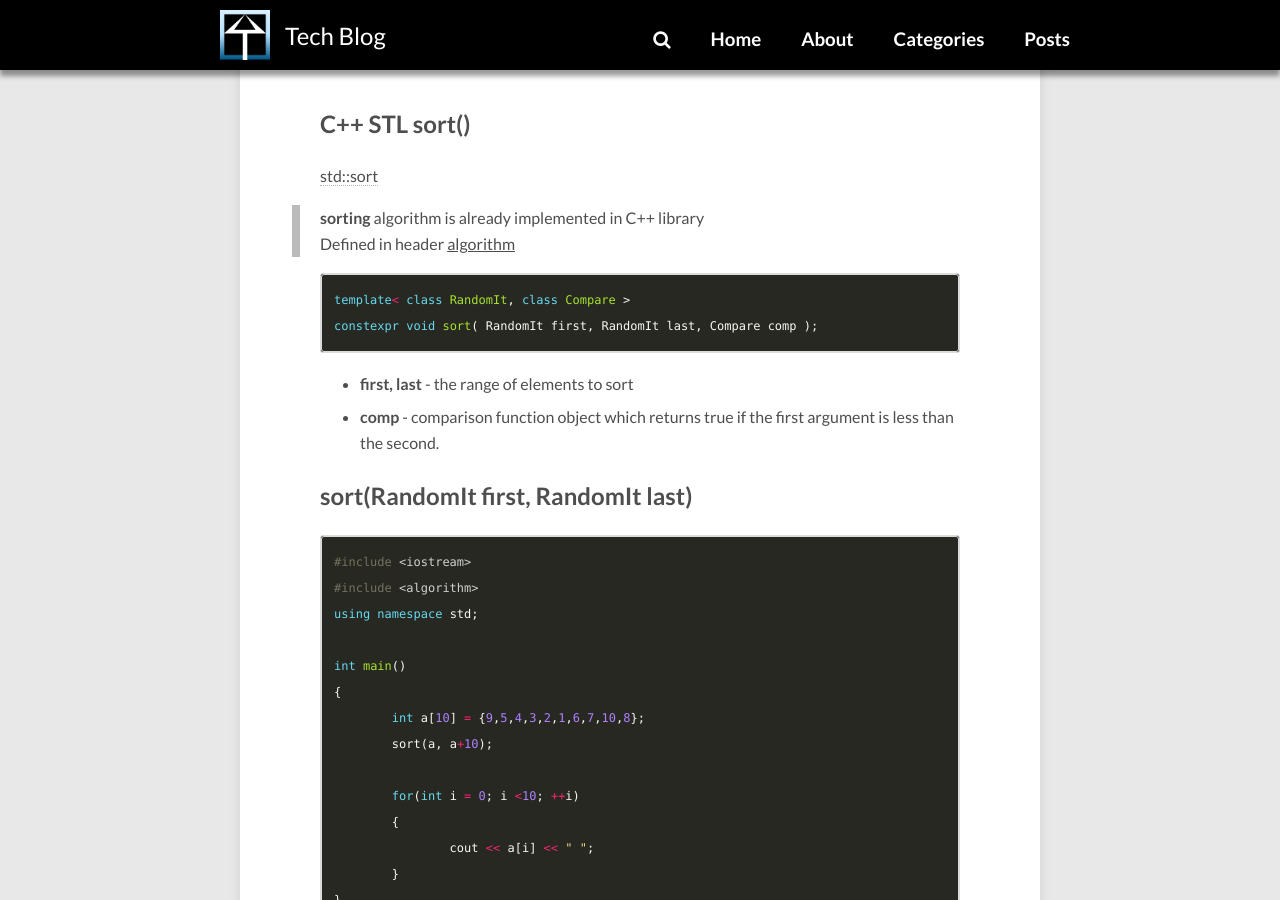
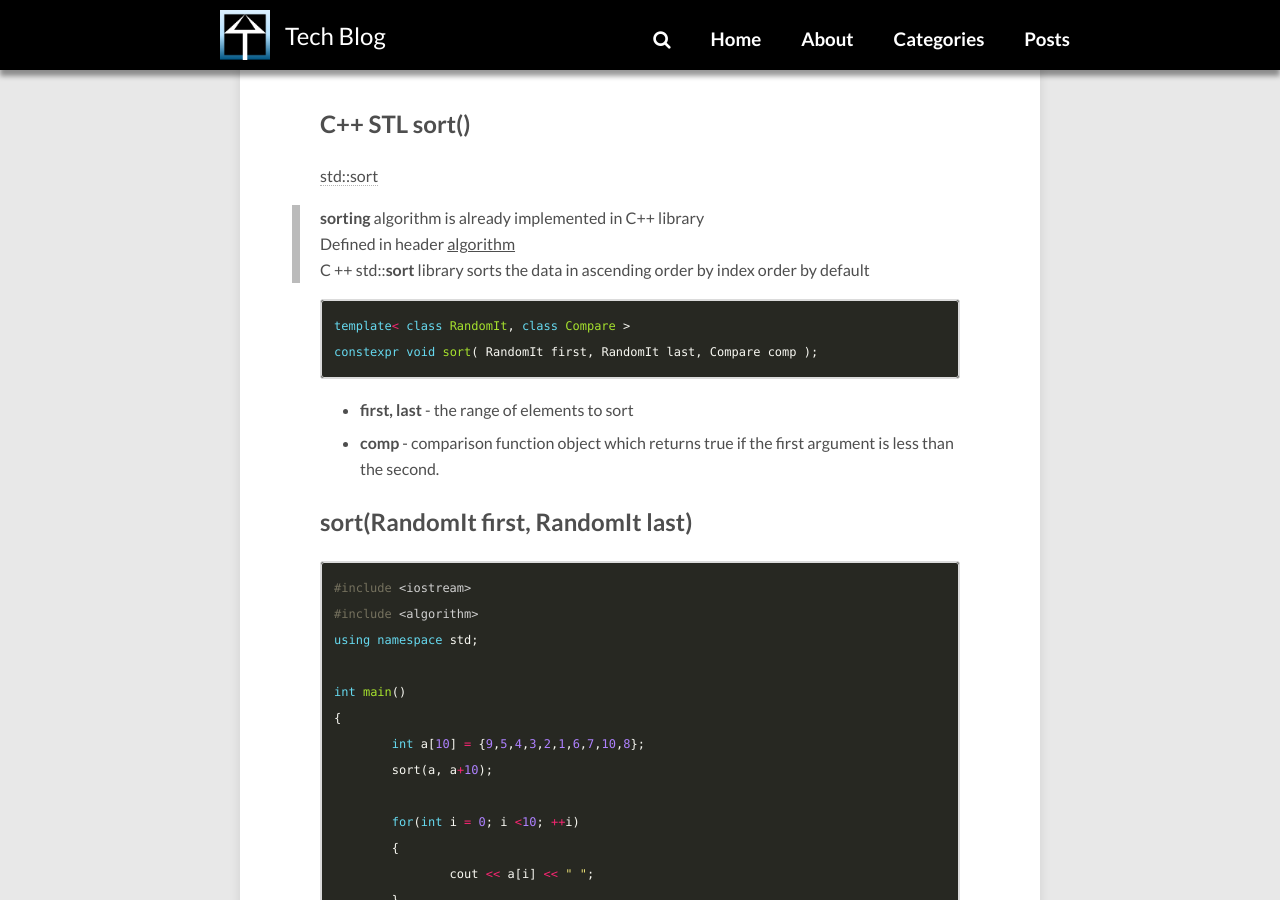
Before and after one commit to sujinsjlee/mg729.github.io, a Jekyll site: the page built from _posts/2020-03-30-C++_sort.md, in a window 1280 px wide and 900 px high, scrolled down 401 px. Built offline with Jekyll 4.4.1, drawn with Linux system fonts in a browser that asks for light colours; nearby versions of some CDN libraries; comment, search, counter and statistics services are not loaded.

Commit message:
[sort] update

````diff
--- a/_posts/2020-03-30-C++_sort.md
+++ b/_posts/2020-03-30-C++_sort.md
@@ -12,6 +12,7 @@ categories: [C++]
 
 > **sorting** algorithm is already implemented in C++ library
 > Defined in header <u>algorithm</u>
+> C ++ std::**sort** library sorts the data in ascending order by index order by default
 
 
 ```cpp
````
